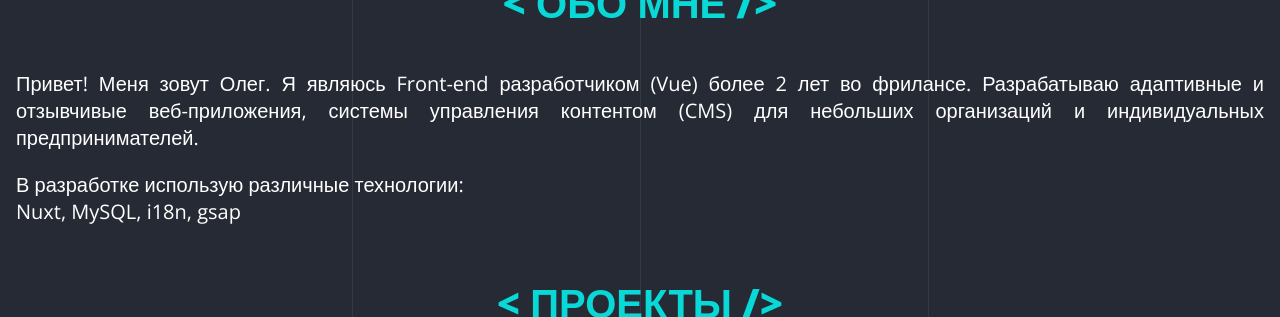
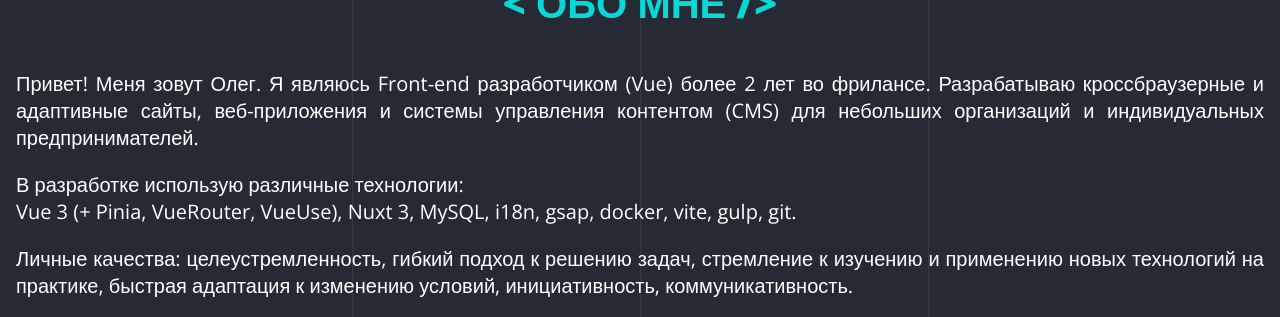
Before and after one commit to FermataSoft/oleg-andreev-portfolio, a Nuxt app: page / in a window 1280 px wide. Shown: the part 635-952 px from the top of the page. Built offline with nearby package versions, Linux system fonts and the light colour scheme.

Commit message:
Update text about me

```diff
--- a/components/Section/About.vue
+++ b/components/Section/About.vue
@@ -6,13 +6,21 @@
     <div class="about__description">
       <p>
         Привет! Меня зовут Олег. Я являюсь Front-end разработчиком (Vue) более 2
-        лет во фрилансе. Разрабатываю адаптивные и отзывчивые веб-приложения,
-        системы управления контентом (CMS) для небольших организаций и
-        индивидуальных предпринимателей.
+        лет во фрилансе. Разрабатываю кроссбраузерные и адаптивные сайты,
+        веб-приложения и системы управления контентом (CMS) для небольших
+        организаций и индивидуальных предпринимателей.
       </p>
       <p>
-        В разработке использую различные технологии:<br />Nuxt, MySQL, i18n,
-        gsap
+        В разработке использую различные технологии:<br />Vue 3 (+ Pinia,
+        VueRouter, VueUse), Nuxt 3, MySQL, i18n, gsap, docker, vite, gulp, git.
+      </p>
+      <p>
+        Личные качества: целеустремленность, гибкий подход к
+        решению задач, стремление к изучению и применению новых технологий на практике,
+        быстрая адаптация к изменению условий, инициативность, коммуникативность.
+      </p>
+      <p>
+        Увлечения и хобби: DJ, саундпродюсер.
       </p>
     </div>
   </section>
```
